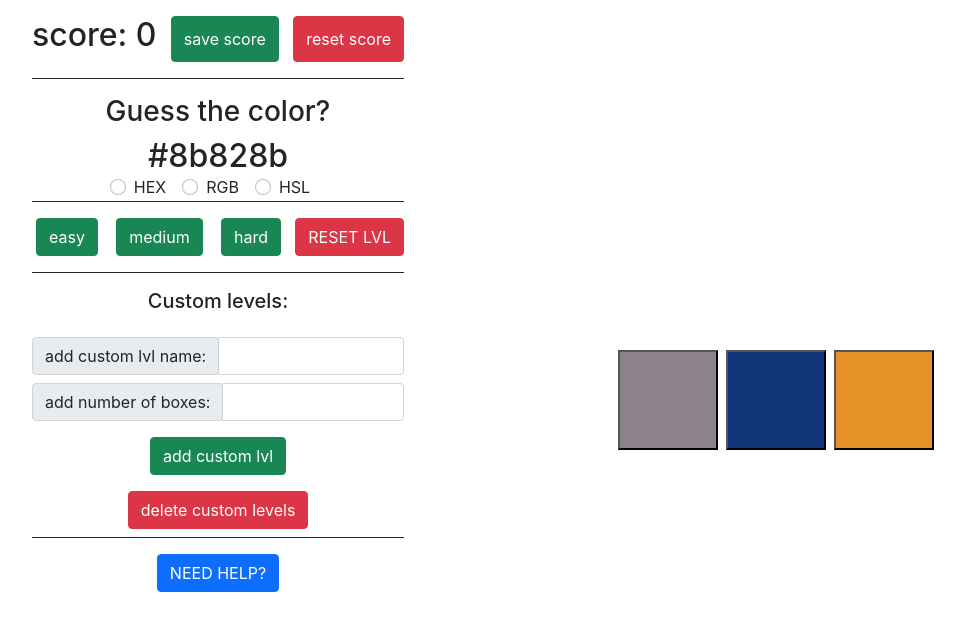
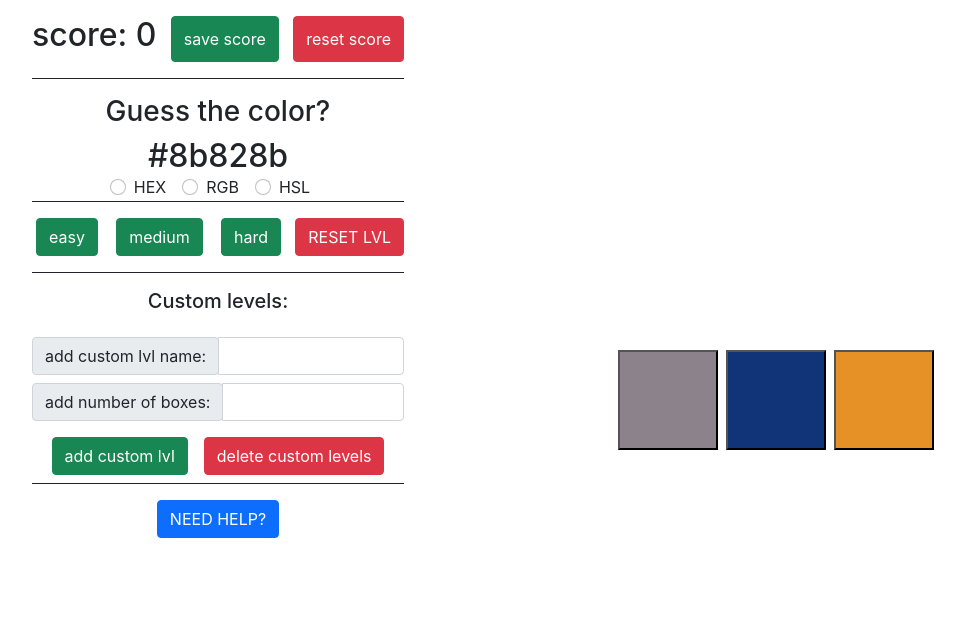
Before and after one commit to CupeX/react-color-game, a React (Create React App) app: page / in a window 1280 px wide. Shown: the top 630 px of the page, without its empty margins (50-1015 px from the left). Built offline with nearby package versions, Linux system fonts and the light colour scheme.

Commit message:
reworked

```diff
--- a/src/components/ColorGameControls.jsx
+++ b/src/components/ColorGameControls.jsx
@@ -4,21 +4,16 @@ import { useDispatch } from 'react-redux'
 import { setActiveColorDisplayFormat } from '../store/gameSettings'
 import ButtonComponent from '../common/ButtonComponent'
 import RadioBtns from '../common/RadioBtns'
-import FormComponent from './FormComponent'
 import displayFormat from './displayFormat'
-import useCreateCustomLvl from '../hooks/useCreateCustomLvl'
 import useGameSettings from '../hooks/useGameSettings'
 import useGameInProgress from '../hooks/useGameInProgress'
+import CustomLevelCreator from './CustomLevelCreator'
 
 const ColorGameControls = () => {
   const dispatch = useDispatch()
 
-  const {
-    defaultLevels,
-    customLevels,
-    activeColorDisplayFormat,
-    deleteCustomLevels,
-  } = useGameSettings()
+  const { defaultLevels, customLevels, activeColorDisplayFormat } =
+    useGameSettings()
 
   const {
     setBoxesNumber,
@@ -29,44 +24,8 @@ const ColorGameControls = () => {
     activeLvlBoxCount,
   } = useGameInProgress()
 
-  let {
-    testLabel,
-    setTestLabel,
-    testBoxesNumber,
-    setTestBoxesNumber,
-    setCustomLevels,
-  } = useCreateCustomLvl()
-
   const radioBtnHandler = prop => {
     dispatch(setActiveColorDisplayFormat(prop))
-  }
-
-  const customLvlBoxesHandler = prop => {
-    setTestBoxesNumber(prop)
-  }
-
-  const customLvlNameHandler = prop => {
-    setTestLabel(prop)
-  }
-
-  const deleteCustomLvlsHandler = () => {
-    dispatch(deleteCustomLevels())
-  }
-
-  const formSubmissionHandler = e => {
-    e.preventDefault()
-    if (testLabel === '' && testBoxesNumber === '') {
-      alert('Please, fill all fields!')
-    } else {
-      setTestLabel('')
-      setTestBoxesNumber('')
-      const addLvl = {
-        label: testLabel,
-        boxesNumber: +testBoxesNumber,
-      }
-
-      dispatch(setCustomLevels(addLvl))
-    }
   }
 
   const saveScore = () => {
@@ -139,22 +98,7 @@ const ColorGameControls = () => {
           ))}
         </div>
 
-        <FormComponent
-          onSubmit={prop => formSubmissionHandler(prop)}
-          onChangeName={prop => customLvlNameHandler(prop)}
-          onChangeBoxes={prop => customLvlBoxesHandler(prop)}
-          customLvlName={testLabel}
-          customLvlBoxes={testBoxesNumber}
-        />
-
-        <Button
-          onClick={() => deleteCustomLvlsHandler()}
-          type='btn'
-          color='danger'
-          className='m-2'
-        >
-          delete custom levels
-        </Button>
+        <CustomLevelCreator />
       </div>
 
       <Button color='primary' onClick={() => hintHandler()}>
--- /dev/null
+++ b/src/components/CustomLevelCreator.jsx
@@ -0,0 +1,90 @@
+import { useState } from 'react'
+import { useDispatch } from 'react-redux'
+import {
+  Button,
+  InputGroup,
+  InputGroupAddon,
+  InputGroupText,
+  Input,
+} from 'reactstrap'
+import useGameSettings from '../hooks/useGameSettings'
+
+const CustomLevelCreator = () => {
+  const dispatch = useDispatch()
+  const { setCustomLevels } = useGameSettings()
+
+  const [customLvlName, setCustomLvlName] = useState('')
+  const [customLvlBoxes, setCustomLvlBoxes] = useState('')
+
+  const customLvlBoxesHandler = prop => {
+    setCustomLvlBoxes(prop)
+  }
+
+  const customLvlNameHandler = prop => {
+    setCustomLvlName(prop)
+  }
+
+  const deleteCustomLvlsHandler = () => {
+    dispatch(deleteCustomLevels())
+  }
+
+  const formSubmissionHandler = e => {
+    e.preventDefault()
+    if (customLvlName === '' && customLvlBoxes === '') {
+      alert('Please, fill all fields!')
+    } else {
+      setCustomLvlName('')
+      setCustomLvlBoxes('')
+      const addLvl = {
+        label: customLvlName,
+        boxesNumber: +customLvlBoxes,
+      }
+
+      dispatch(setCustomLevels(addLvl))
+    }
+  }
+
+  return (
+    <div>
+      <form onSubmit={e => formSubmissionHandler(e)}>
+        <InputGroup className='my-2'>
+          <InputGroupAddon addonType='prepend'>
+            <InputGroupText>add custom lvl name:</InputGroupText>
+          </InputGroupAddon>
+          <Input
+            type='text'
+            name='lvl name'
+            value={customLvlName}
+            onChange={e => customLvlNameHandler(e.target.value)}
+          />
+        </InputGroup>
+        <InputGroup className='my-2'>
+          <InputGroupAddon addonType='prepend'>
+            <InputGroupText>add number of boxes:</InputGroupText>
+          </InputGroupAddon>
+          <Input
+            type='number'
+            name='lvls'
+            value={customLvlBoxes}
+            onChange={e => customLvlBoxesHandler(e.target.value)}
+          />
+        </InputGroup>
+
+        <Button type='submit' color='success' className='m-2'>
+          add custom lvl
+        </Button>
+
+        <Button
+          onClick={() => deleteCustomLvlsHandler()}
+          type='btn'
+          color='danger'
+          className='m-2'
+        >
+          delete custom levels
+        </Button>
+      </form>
+    </div>
+  )
+}
+
+export default CustomLevelCreator
--- a/src/components/FormComponent.jsx
+++ /dev/null
@@ -1,52 +0,0 @@
-import {
-  Button,
-  InputGroup,
-  InputGroupAddon,
-  InputGroupText,
-  Input,
-} from 'reactstrap'
-
-const FormComponent = prop => {
-  const {
-    customLvlBoxes,
-    customLvlName,
-    onChangeName,
-    onChangeBoxes,
-    onSubmit,
-  } = prop
-
-  return (
-    <div>
-      <form onSubmit={e => onSubmit(e)}>
-        <InputGroup className='my-2'>
-          <InputGroupAddon addonType='prepend'>
-            <InputGroupText>add custom lvl name:</InputGroupText>
-          </InputGroupAddon>
-          <Input
-            type='text'
-            name='lvl name'
-            value={customLvlName}
-            onChange={e => onChangeName(e.target.value)}
-          />
-        </InputGroup>
-        <InputGroup className='my-2'>
-          <InputGroupAddon addonType='prepend'>
-            <InputGroupText>add number of boxes:</InputGroupText>
-          </InputGroupAddon>
-          <Input
-            type='number'
-            name='lvls'
-            value={customLvlBoxes}
-            onChange={e => onChangeBoxes(e.target.value)}
-          />
-        </InputGroup>
-
-        <Button type='submit' color='success' className='m-2'>
-          add custom lvl
-        </Button>
-      </form>
-    </div>
-  )
-}
-
-export default FormComponent
--- a/src/hooks/useCreateCustomLvl.js
+++ /dev/null
@@ -1,18 +0,0 @@
-import { useState } from 'react'
-import useGameSettings from './useGameSettings'
-
-const useCreateCustomLvl = () => {
-  const { setCustomLevels } = useGameSettings()
-  const [testLabel, setTestLabel] = useState('')
-  const [testBoxesNumber, setTestBoxesNumber] = useState('')
-
-  return {
-    testLabel,
-    setTestLabel,
-    testBoxesNumber,
-    setTestBoxesNumber,
-    setCustomLevels,
-  }
-}
-
-export default useCreateCustomLvl
```
